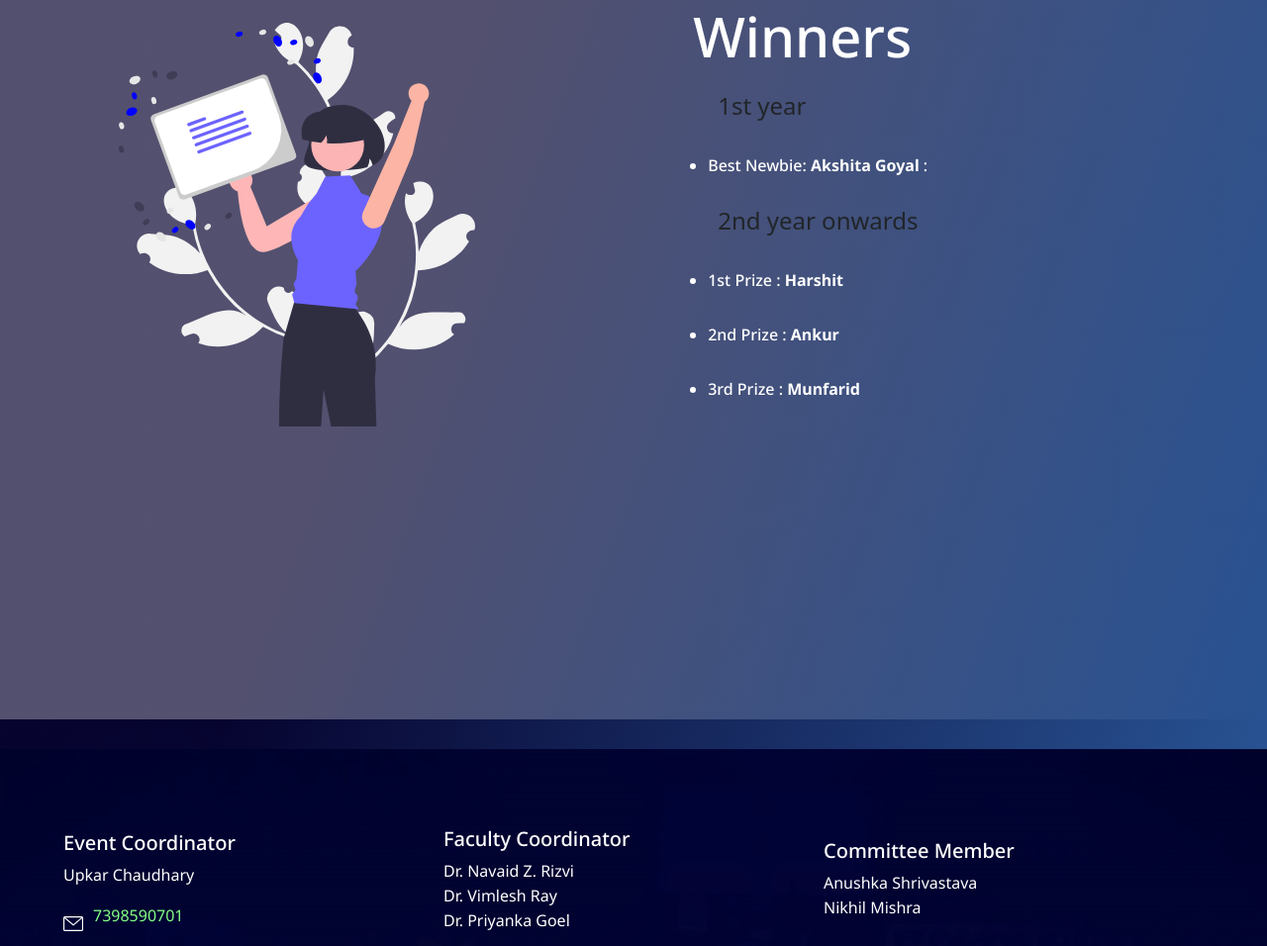
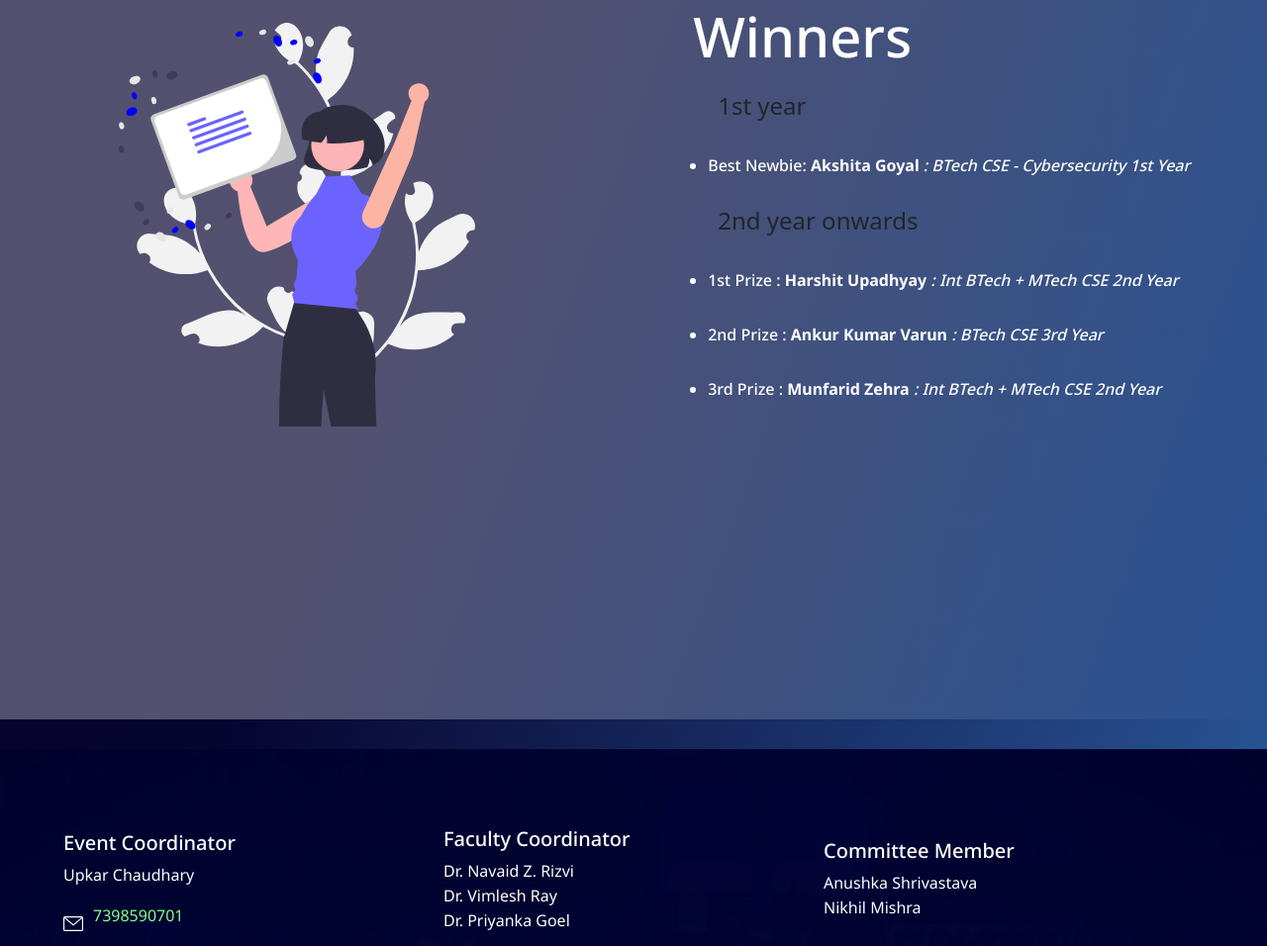
Before and after one commit to great-aryan/technofiction, a plain HTML site: page index.html in a window 1280 px wide. Shown: the part 1523-2479 px from the top of the page at 99% size. Drawn offline with nearby package versions, Linux system fonts and the light colour scheme.

Commit message:
updated winners

```diff
--- a/index.html
+++ b/index.html
@@ -87,11 +87,11 @@
                     <h1>Winners</h1>
                     <ul>
                         <H4>1st year</H4><br>
-                        <li><h6>Best Newbie: <b>Akshita Goyal</b> :</h6></li><br>
+                        <li><h6>Best Newbie: <b>Akshita Goyal</b> <i> : BTech CSE - Cybersecurity 1st Year</i></h6></li><br>
                         <H4>2nd year onwards</H4><br>
-                        <li><h6>1st Prize : <b>Harshit</b></h6></li><br>
-                        <li><h6>2nd Prize : <b>Ankur</b></h6></li><br>
-                        <li><h6>3rd Prize : <b>Munfarid</b></h6></li><br>
+                        <li><h6>1st Prize : <b>Harshit Upadhyay</b><i> : Int BTech + MTech CSE 2nd Year</i></h6></li><br>
+                        <li><h6>2nd Prize : <b>Ankur Kumar Varun</b><i> : BTech CSE 3rd Year</i></h6></li><br>
+                        <li><h6>3rd Prize : <b>Munfarid Zehra</b><i> : Int BTech + MTech CSE 2nd Year</i></h6></li><br>
 
                     </ul>
                 </div>
```
